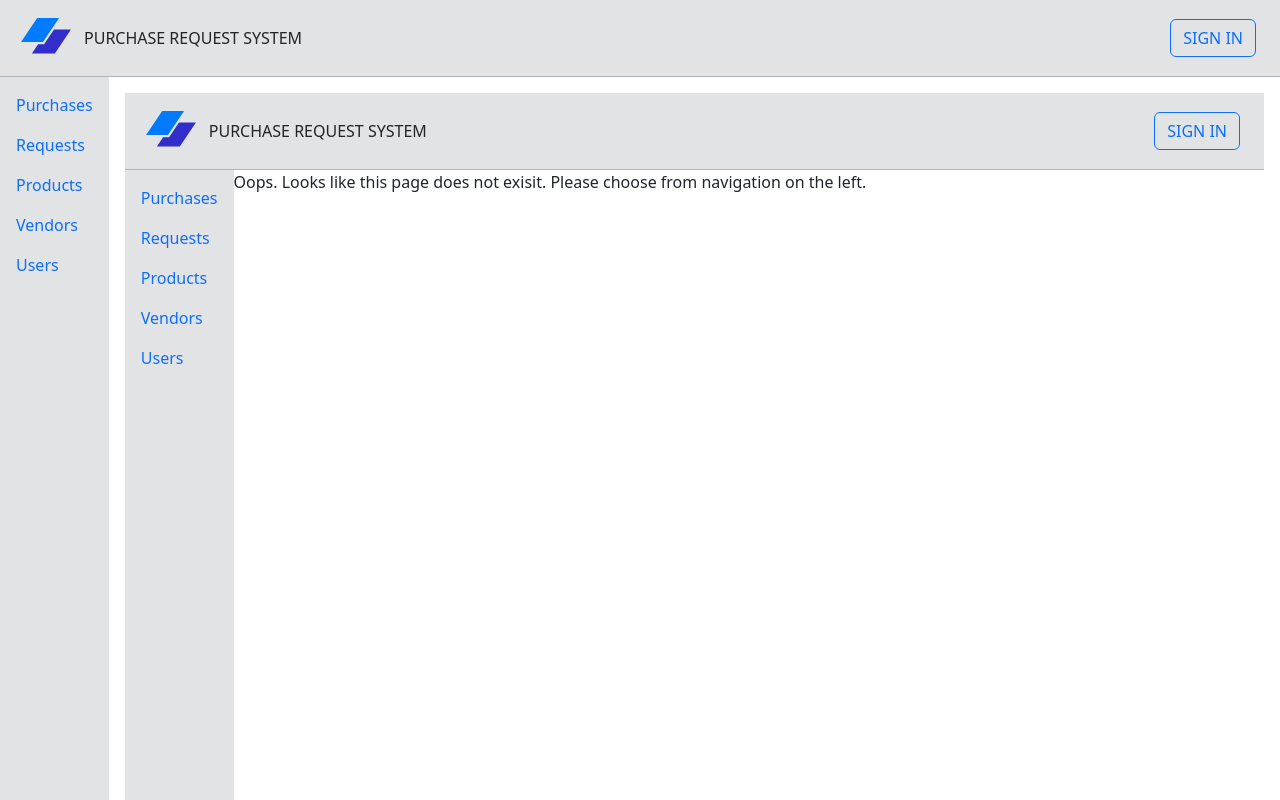
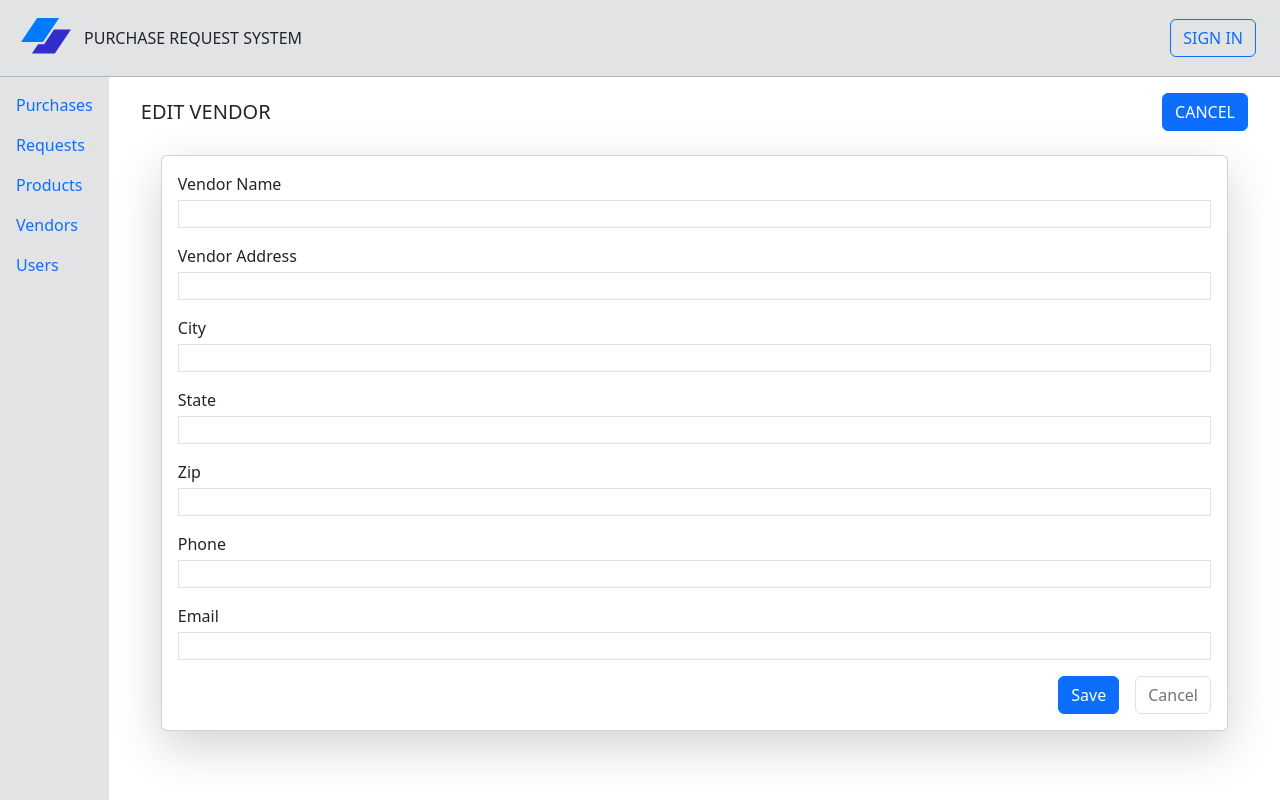
Before and after one commit to emem123-co/PRSClient, a React (Vite) app: page /vendors/editvendorpage in a window 1280 px wide. Shown: the top 800 px of the page. Built offline with nearby package versions, Linux system fonts and the light colour scheme.

Commit message:
added form layout and linked the add vendor and edit vendor. linked cancel buttons back to vendors page.

```diff
--- a/src/App.tsx
+++ b/src/App.tsx
@@ -7,6 +7,8 @@ import Home from "./IndexPage";
 import NavMenu from "./NavMenu";
 import Header from "./Header";
 import NotFound from "./NotFound";
+import CreateVendorPage from "./vendors/CreateVendorPage";
+import EditVendorPage from "./vendors/EditVendorPage";
 
 function App() {
 	return (
@@ -21,6 +23,8 @@ function App() {
 						<Routes>
 							<Route path="/" element={<Home />} />
 							<Route path="/vendors" element={<VendorsListPage />} />
+							<Route path="/vendors/createvendorpage" element={<CreateVendorPage />} />
+							<Route path="/vendors/editvendorpage" element={<EditVendorPage />} />
 							<Route path="*" element={<NotFound />} />
 						</Routes>
 					</section>
--- a/src/IndexPage.tsx
+++ b/src/IndexPage.tsx
@@ -1,20 +1,14 @@
 import "bootstrap/dist/css/bootstrap.min.css";
 import "./App.css";
-import Header from "./Header";
-import NavMenu from "./NavMenu";
+
 
 function Home() {
 	return (
 		<>
-			<div>
-				<Header />
-			</div>
-			<div className="min-vh-100 d-flex">
-				<NavMenu />
+
 				<div className="w-100">
 					<p>This website will help you create and manage purchase requests.</p>
 				</div>
-			</div>
 		</>
 	);
 }
--- a/src/NotFound.tsx
+++ b/src/NotFound.tsx
@@ -1,19 +1,13 @@
 import "bootstrap/dist/css/bootstrap.min.css";
-import Header from "./Header";
-import NavMenu from "./NavMenu";
+
 
 function NotFound() {
 	return (
 		<>
-			<div>
-				<Header />
-			</div>
-			<div className="min-vh-100 d-flex">
-				<NavMenu />
+
 				<div className="w-100">
 					<p>Oops. Looks like this page does not exisit. Please choose from navigation on the left.</p>
 				</div>
-			</div>
 		</>
 	);
 }
--- a/src/vendors/CreateVendorPage.tsx
+++ b/src/vendors/CreateVendorPage.tsx
@@ -1,14 +1,24 @@
 import "bootstrap/dist/css/bootstrap.min.css";
 import "../App";
-
+import VendorForm from "./VendorForm";
+import { Link } from "react-router-dom";
 
 function CreateVendorPage() {
 	return (
 		<>
-			<div>
-				<p>Insert Form Component Here</p>
-			</div>
+			<section className="container-fluid bg-white">
+				<p className="d-flex justify-content-between align-items-center m-0 px-1">
+					<h4 className="m-0 fw-light fs-5">ADD VENDOR</h4>
+					<Link className="btn btn-primary fw-light fs-6" to="/vendors">
+						CANCEL
+					</Link>
+				</p>
+
+				<div className="p-4">
+					<VendorForm />
+				</div>
+			</section>
 		</>
-
-)}
+	);
+}
 export default CreateVendorPage;
--- a/src/vendors/EditVendorPage.tsx
+++ b/src/vendors/EditVendorPage.tsx
@@ -1,8 +1,25 @@
 import "bootstrap/dist/css/bootstrap.min.css";
 import "../App";
 import { useState, useEffect } from "react";
+import VendorForm from "./VendorForm";
+import { Link } from "react-router-dom";
 
 function EditVendorPage() {
-	return <></>;
+	return (
+		<>
+			<section className="container-fluid bg-white">
+				<p className="d-flex justify-content-between align-items-center m-0 px-1">
+					<h4 className="m-0 fw-light fs-5">EDIT VENDOR</h4>
+					<Link className="btn btn-primary fw-light fs-6" to="/vendors">
+						CANCEL
+					</Link>
+				</p>
+
+				<div className="p-4">
+					<VendorForm />
+				</div>
+			</section>
+		</>
+	);
 }
 export default EditVendorPage;
--- a/src/vendors/VendorForm.tsx
+++ b/src/vendors/VendorForm.tsx
@@ -1,10 +1,47 @@
 import "bootstrap/dist/css/bootstrap.min.css";
 import "../App";
 import { useState, useEffect } from "react";
+import { Link } from "react-router-dom";
 
 function VendorForm() {
 	return (
 		<>
-      </>
-   )};
-   export default VendorForm;
+			<div className=" d-flex justify-content-center">
+				<div className="card shadow-lg w-100 p-3 border-1 fw-light fs-6">
+
+					<form className="d-flex flex-column">
+						{/* <label htmlFor="vcode">Vendor Code</label>
+						<input id="vcode" value={vendorId} /> */}
+
+						<label className="pb-1" htmlFor="vname">Vendor Name</label>
+						<input className="border" type="text" id="vname" />
+
+						<label className="pt-3 pb-1" htmlFor="vaddress">Vendor Address</label>
+						<input className="border" type="text" id="vaddress" />
+
+						<label className="pt-3 pb-1" htmlFor="vcity">City</label>
+						<input className="border" type="text" id="vcity" />
+
+						<label className="pt-3 pb-1" htmlFor="vstate">State</label>
+						<input className="border" type="text" id="vstate" />
+
+						<label className="pt-3 pb-1" htmlFor="vzip">Zip</label>
+						<input className="border" type="text" id="vzip" />
+
+						<label className="pt-3 pb-1" htmlFor="vphone">Phone</label>
+						<input className="border" type="text" id="vphone" />
+
+						<label className="pt-3 pb-1" htmlFor="vemail">Email</label>
+						<input className="border" type="text" id="vemail" />
+
+                  <div className="d-flex justify-content-end gap-3 pt-3">
+                     <Link type="submit " className="btn btn-primary fw-light fs-6" to={""}>Save</Link>
+                     <Link className="btn btn-outline-secondary fw-light fs-6 border" to={"/vendors"}>Cancel</Link>
+                  </div>
+					</form>
+				</div>
+			</div>
+		</>
+	);
+}
+export default VendorForm;
--- a/src/vendors/VendorsListPage.tsx
+++ b/src/vendors/VendorsListPage.tsx
@@ -9,20 +9,20 @@ function VendorsListPage() {
 				<section className="container-fluid bg-white">
 					<p className="d-flex justify-content-between align-items-center m-0 px-1">
 						<h4 className="m-0 fw-light fs-5">VENDORS</h4>
-						<Link className="btn btn-primary" to="./CreateVendorPage">
+						<Link className="btn btn-primary fw-light fs-6" to="./CreateVendorPage">
 							ADD VENDOR
 						</Link>
 					</p>
 
 					<div className="d-flex flex-wrap gap-4 pt-3">
 						<div className="card p-3 shadow-lg">
-							<h4 className="card-title fs-5 ">Vendor Name</h4>
+							<h4 className="card-title fs-5 fw-normal">Vendor Name</h4>
 							<div className="card-body p-0">
-								<address className="card-text">
+								<address className="card-text ">
 									1016 Center Street Ashland, OH 44804 8002347834 support@vendorname.com
 								</address>
 								<div className="d-flex justify-content-end">
-									<Link to="" className="btn btn p-1 fs-6">
+									<Link to="./editvendorpage" className="btn btn p-1 fs-6">
 										edit
 									</Link>
 								</div>
@@ -30,13 +30,13 @@ function VendorsListPage() {
 						</div>
 
 						<div className="card p-3 shadow-lg">
-							<h4 className="card-title fs-5 ">Vendor Name</h4>
+							<h4 className="card-title fs-5 fw-normal">Vendor Name</h4>
 							<div className="card-body p-0">
 								<address className="card-text">
 									1016 Center Street Ashland, OH 44804 8002347834 support@vendorname.com
 								</address>
 								<div className="d-flex justify-content-end">
-									<Link to="" className="btn btn p-1 fs-6">
+									<Link to="./EditVendorPage" className="btn btn p-1 fs-6">
 										edit
 									</Link>
 								</div>
@@ -44,13 +44,13 @@ function VendorsListPage() {
 						</div>
 
 						<div className="card p-3 shadow-lg">
-							<h4 className="card-title fs-5 ">Vendor Name</h4>
+							<h4 className="card-title fs-5 fw-normal ">Vendor Name</h4>
 							<div className="card-body p-0">
 								<address className="card-text">
 									1016 Center Street Ashland, OH 44804 8002347834 support@vendorname.com
 								</address>
 								<div className="d-flex justify-content-end">
-									<Link to="" className="btn btn p-1 fs-6">
+									<Link to="./EditVendorPage" className="btn btn p-1 fs-6">
 										edit
 									</Link>
 								</div>
@@ -58,13 +58,13 @@ function VendorsListPage() {
 						</div>
 
 						<div className="card p-3 shadow-lg">
-							<h4 className="card-title fs-5 ">Vendor Name</h4>
+							<h4 className="card-title fs-5 fw-normal">Vendor Name</h4>
 							<div className="card-body p-0">
 								<address className="card-text">
 									1016 Center Street Ashland, OH 44804 8002347834 support@vendorname.com
 								</address>
 								<div className="d-flex justify-content-end">
-									<Link to="" className="btn btn p-1 fs-6">
+									<Link to="./EditVendorPage" className="btn btn p-1 fs-6">
 										edit
 									</Link>
 								</div>
@@ -72,13 +72,13 @@ function VendorsListPage() {
 						</div>
 
 						<div className="card p-3 shadow-lg">
-							<h4 className="card-title fs-5 ">Vendor Name</h4>
+							<h4 className="card-title fs-5 fw-normal">Vendor Name</h4>
 							<div className="card-body p-0">
 								<address className="card-text">
 									1016 Center Street Ashland, OH 44804 8002347834 support@vendorname.com
 								</address>
 								<div className="d-flex justify-content-end">
-									<Link to="" className="btn btn p-1 fs-6">
+									<Link to="./EditVendorPage" className="btn btn p-1 fs-6">
 										edit
 									</Link>
 								</div>
@@ -86,13 +86,13 @@ function VendorsListPage() {
 						</div>
 
 						<div className="card p-3 shadow-lg">
-							<h4 className="card-title fs-5 ">Vendor Name</h4>
+							<h4 className="card-title fs-5 fw-normal">Vendor Name</h4>
 							<div className="card-body p-0">
 								<address className="card-text">
 									1016 Center Street Ashland, OH 44804 8002347834 support@vendorname.com
 								</address>
 								<div className="d-flex justify-content-end">
-									<Link to="" className="btn btn p-1 fs-6">
+									<Link to="./EditVendorPage" className="btn btn p-1 fs-6">
 										edit
 									</Link>
 								</div>
@@ -100,20 +100,18 @@ function VendorsListPage() {
 						</div>
 
 						<div className="card p-3 shadow-lg">
-							<h4 className="card-title fs-5 ">Vendor Name</h4>
+							<h4 className="card-title fs-5 fw-normal">Vendor Name</h4>
 							<div className="card-body p-0">
 								<address className="card-text">
 									1016 Center Street Ashland, OH 44804 8002347834 support@vendorname.com
 								</address>
 								<div className="d-flex justify-content-end">
-									<Link to="" className="btn btn p-1 fs-6">
+									<Link to="./EditVendorPage" className="btn btn p-1 fs-6">
 										edit
 									</Link>
 								</div>
 							</div>
 						</div>
-
-
 					</div>
 				</section>
 			</div>
```
